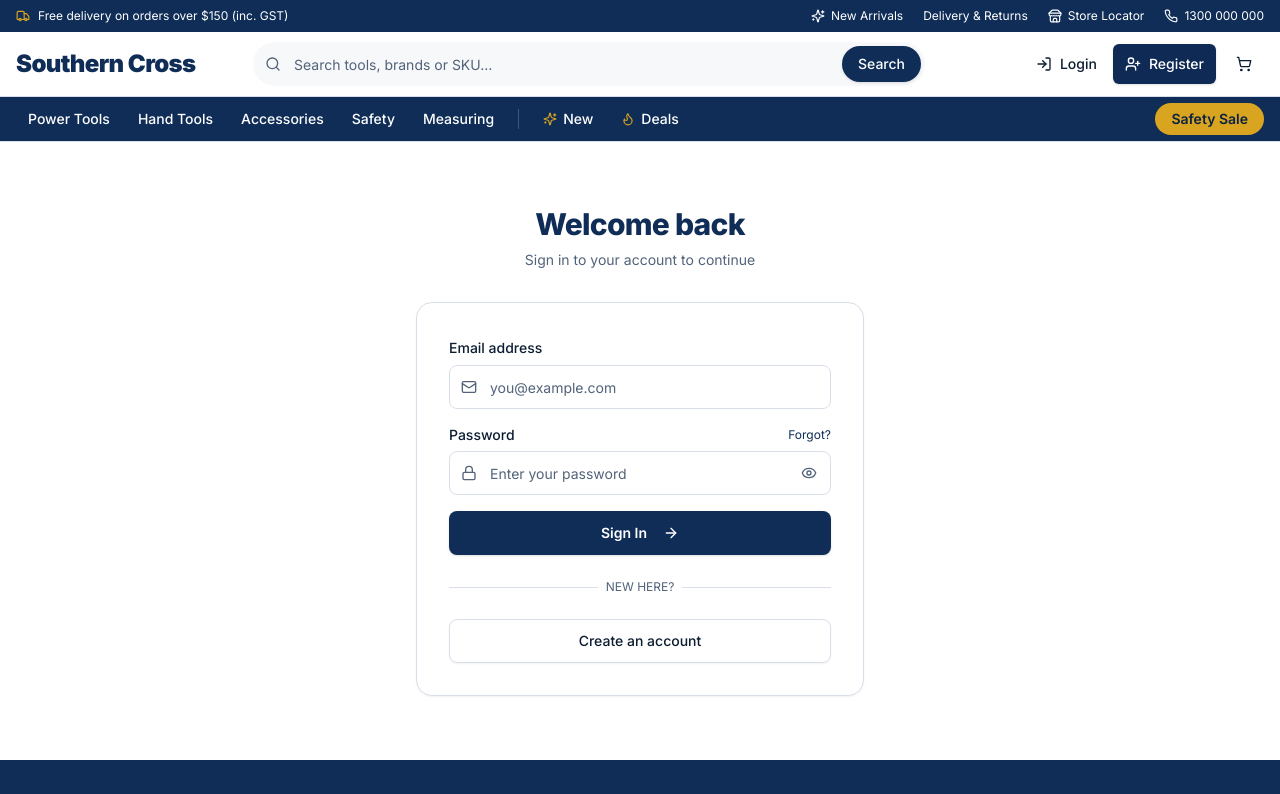
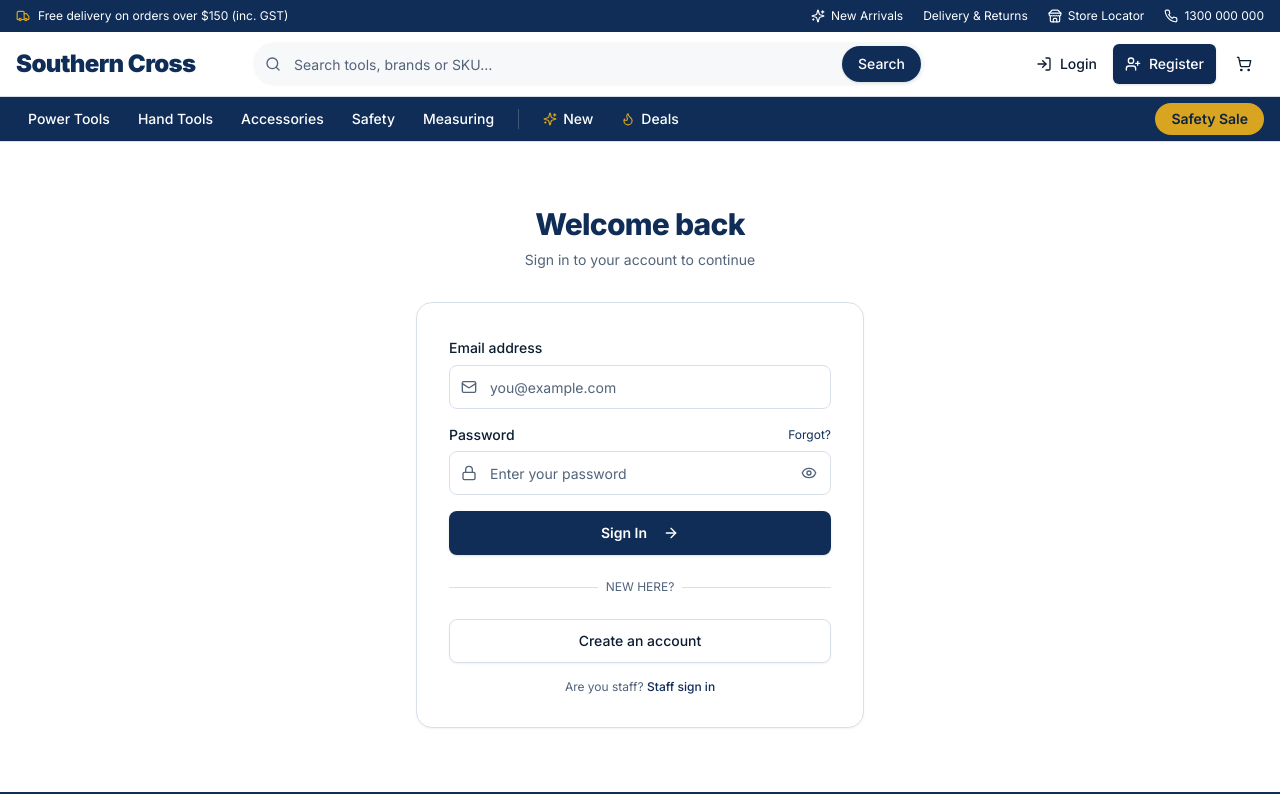
Before and after one commit to biplobcoder-ops/shopos, a Next.js app: page /login in a window 1280 px wide. Shown: the top 794 px of the page. Built offline with nearby package versions, Linux system fonts and the light colour scheme.

Commit message:
Update page.tsx

```diff
--- a/app/(website)/login/page.tsx
+++ b/app/(website)/login/page.tsx
@@ -25,8 +25,11 @@ function LoginForm() {
   const [loading, setLoading] = useState(false);
   const [error, setError] = useState('');
 
+  // If already logged in → redirect immediately
   useEffect(() => {
-    if (isAuthenticated) router.replace(redirect);
+    if (isAuthenticated) {
+      router.replace(redirect);
+    }
   }, [isAuthenticated, redirect, router]);
 
   const handleSubmit = async (e: React.FormEvent) => {
@@ -35,6 +38,7 @@ function LoginForm() {
     setLoading(true);
 
     const result = await login(email, password);
+
     if (!result.ok) {
       setError(result.error || 'Login failed');
       setLoading(false);
@@ -42,7 +46,8 @@ function LoginForm() {
     }
 
     toast.success('Welcome back!');
-    router.push(redirect);
+    // Navigation happens via useEffect (isAuthenticated becomes true)
+    // So we don't need router.push here
   };
 
   return (
@@ -162,6 +167,14 @@ function LoginForm() {
               Create an account
             </Link>
           </Button>
+
+          {/* Staff sign in link */}
+          <p className="text-center text-xs text-muted-foreground mt-4">
+            Are you staff?{' '}
+            <Link href="/admin/login" className="text-primary hover:underline font-medium">
+              Staff sign in
+            </Link>
+          </p>
         </div>
       </div>
     </div>
```
